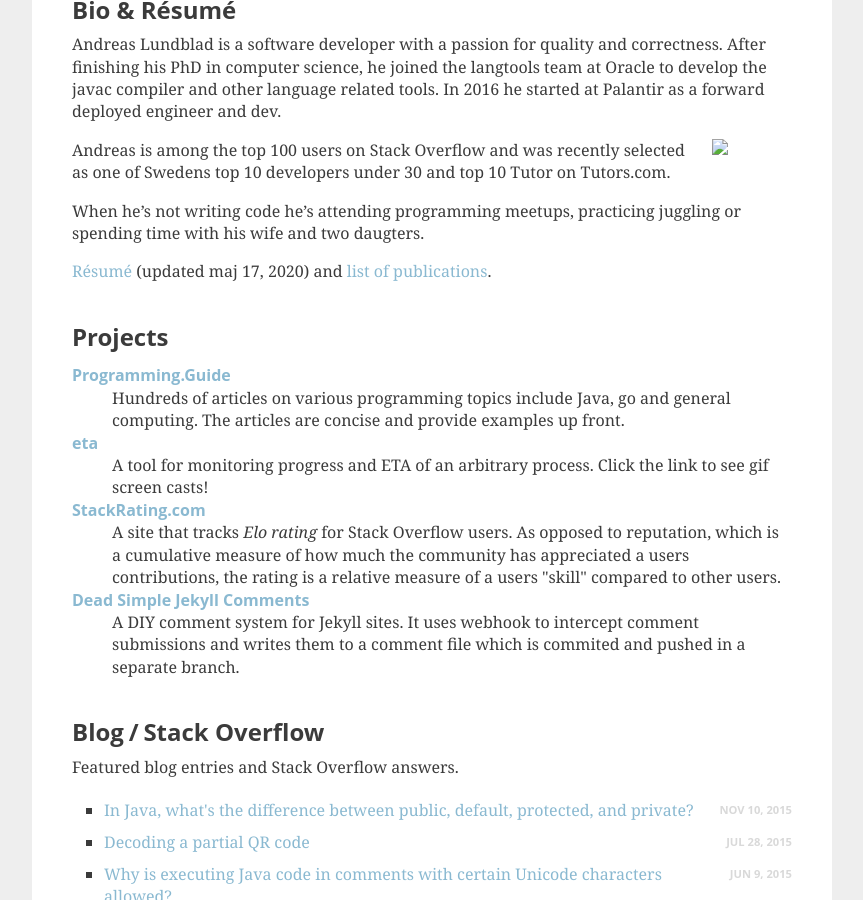
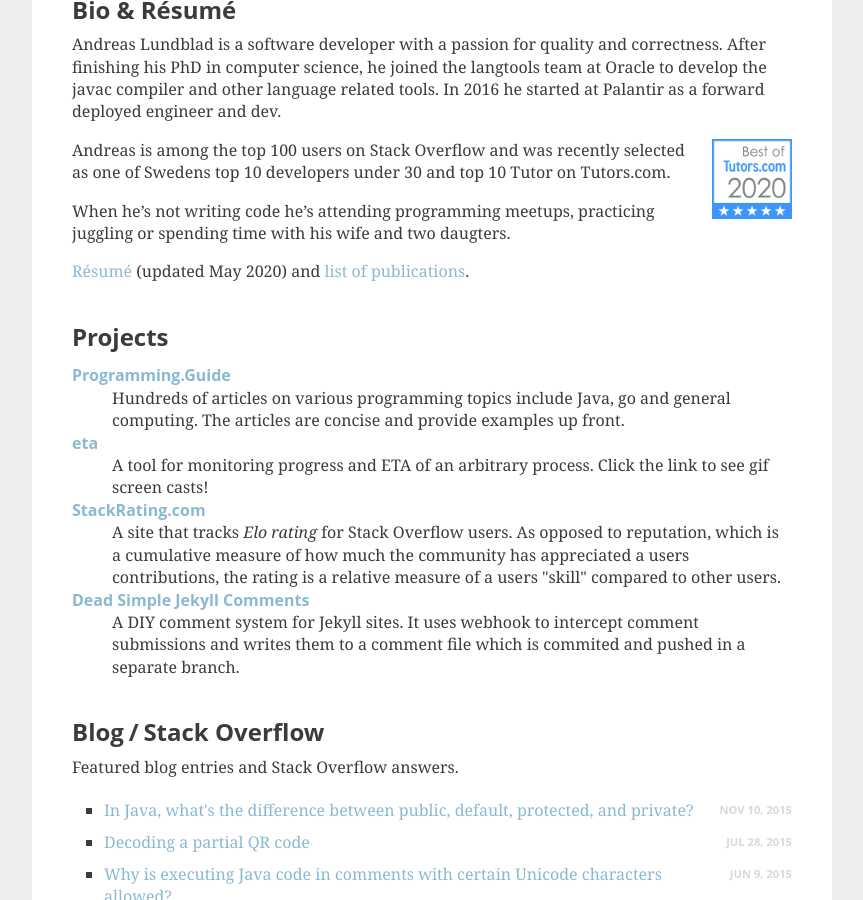
Before and after one commit to aioobe/aioobe.github.io, a Jekyll site: the page built from index.html, in a window 1280 px wide and 900 px high, scrolled down 855 px. Shown: the whole window, without its empty margins (208-1071 px from the left). Built offline with Jekyll 4.4.1, drawn with Linux system fonts in a browser that asks for light colours.

Commit message:
Added award icons / badges.

```diff
--- a/index.html
+++ b/index.html
@@ -114,7 +114,7 @@
 
 <p>When he&rsquo;s not writing code he&rsquo;s attending programming meetups, practicing juggling or spending time with his wife and two daugters.</p>
 
-<p><a href="resume.html">R&eacute;sum&eacute;</a> (updated {% for p in site.pages %}{% if p.is_resume_page %}{{ p.modification_time }}{% break %}{% endif %}{% endfor %}) and <a href="papers/">list of publications</a>.</p>
+<p><a href="resume.html">R&eacute;sum&eacute;</a> (updated May 2020) and <a href="papers/">list of publications</a>.</p>
 
 
 <h2>Projects</h2>
```
Also changed, not shown: 30under30-winner.png (added), drakpriset.png (added), tutors-2020.png (added).
